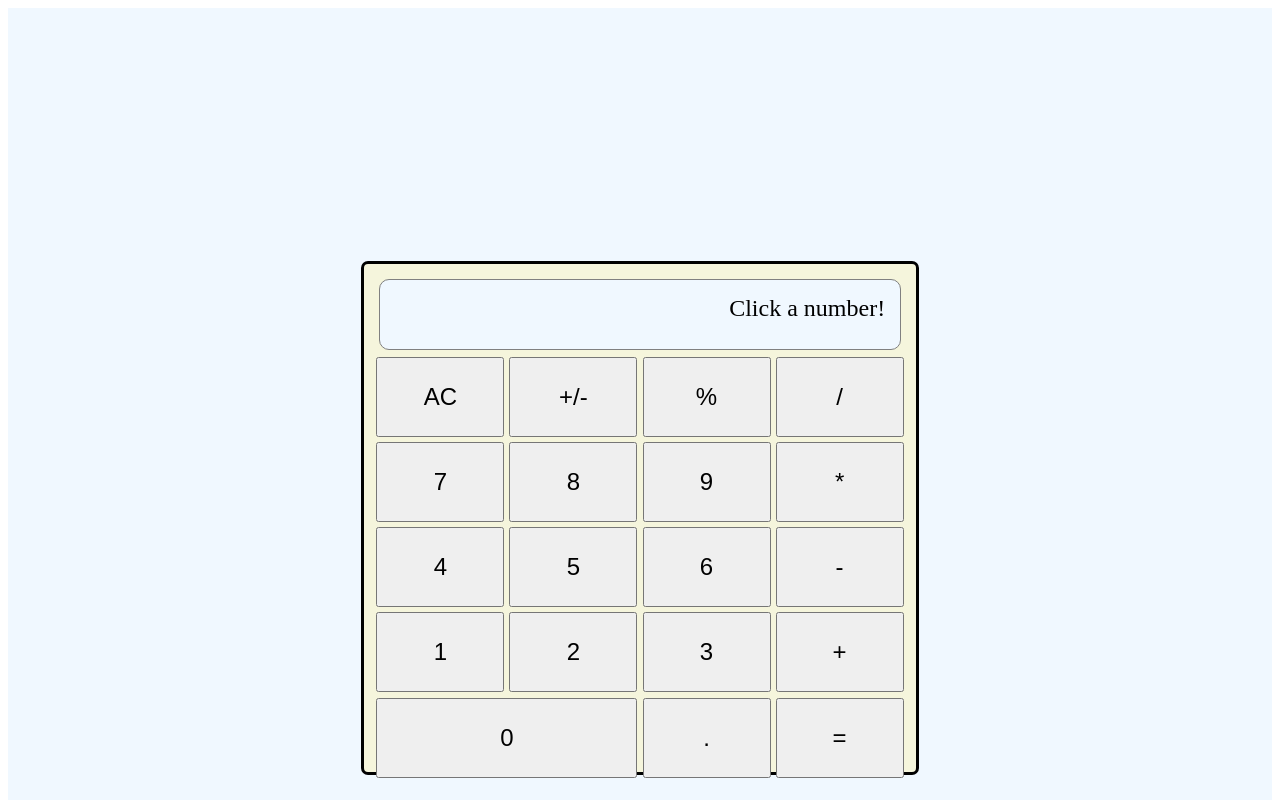
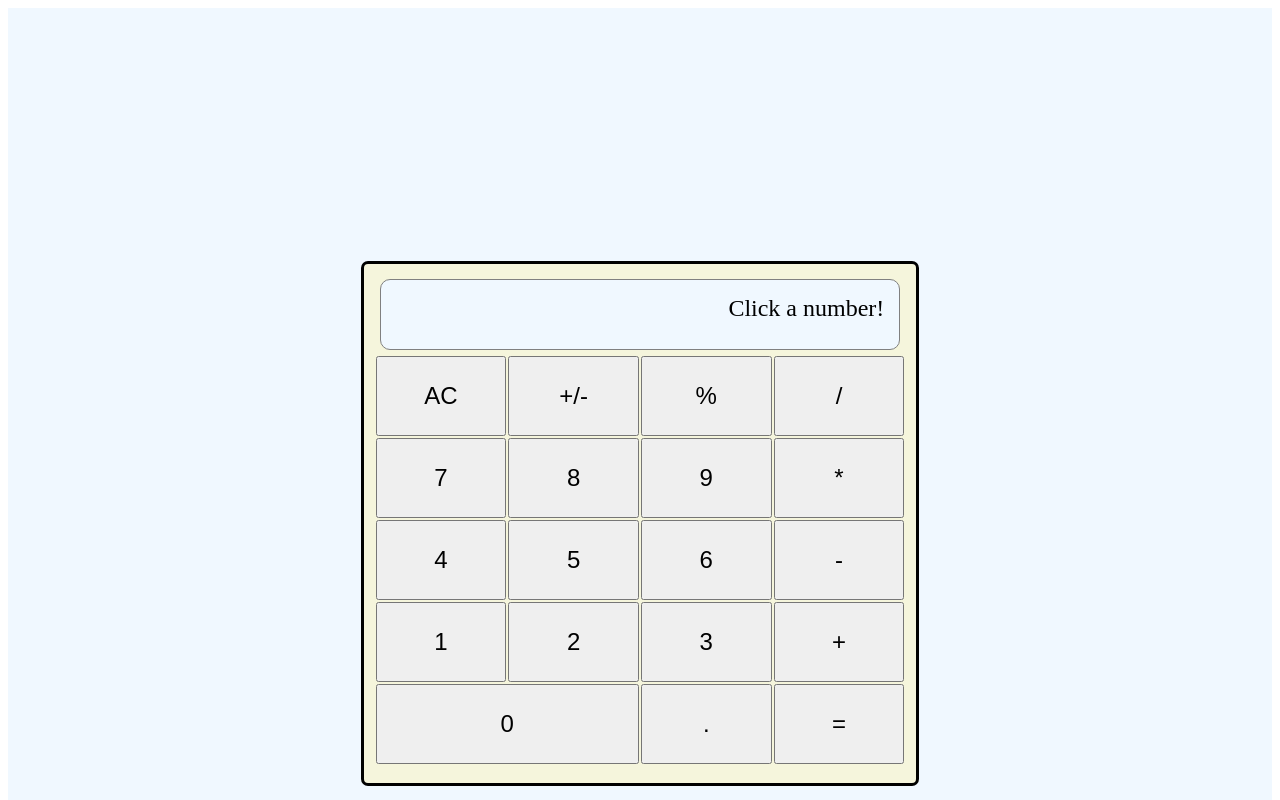
Before and after one commit to nothinktank/odin-calc, a plain HTML site: page index.html in a window 1280 px wide. Shown: the top 800 px of the page. Drawn offline with Linux system fonts and the light colour scheme.

Commit message:
edited the UI

```diff
--- a/style.css
+++ b/style.css
@@ -8,8 +8,8 @@
 
  .maincolumn{
    display: flex;
-   width: 41.6vw;
-   height: 60vh;
+   width: 70%;
+   height: 60%;
    flex-wrap: wrap;
    /*flex-direction: column;*/
    /*background-color: dodgerblue;*/
@@ -28,7 +28,7 @@
 
  .display{
   display: flex;
-  width: 40vw;
+  width: 95%;
   height: 3vw;
   padding: 15px;
   background-color: aliceblue;
@@ -41,18 +41,19 @@
  }
 
  button{
+
   font-size: x-large;
 
  }
 
  .regularbutton{
-  width: 10vw;;
-  margin: 0.2vw;
+  width: 24.6%;
+  margin: 0.2%;
   height: 10vh;
  }
 
  .doublebutton{
-  width: 20.4vw;
-  margin: 0.2vw;
+  width: 49.6%;
+  margin: 0.2%;
   height: 10vh;
  }
```
